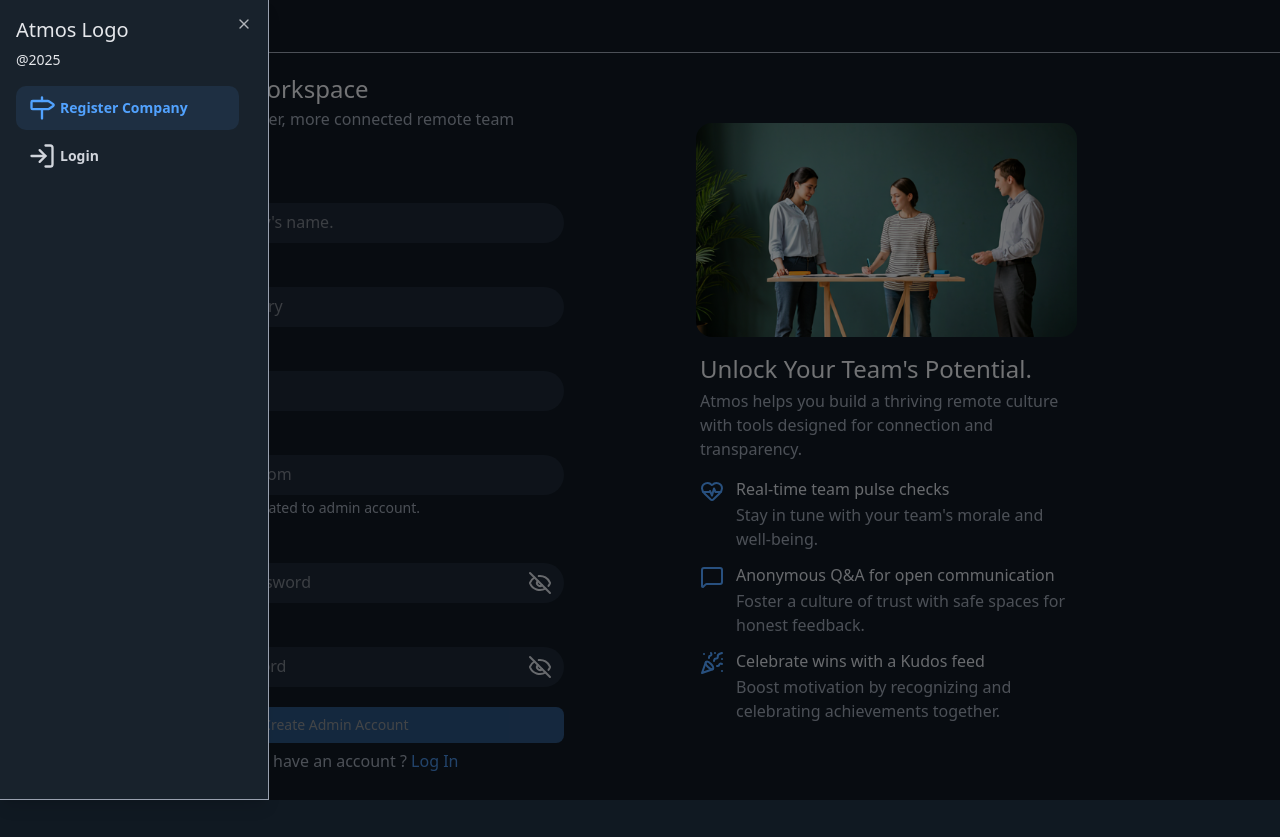
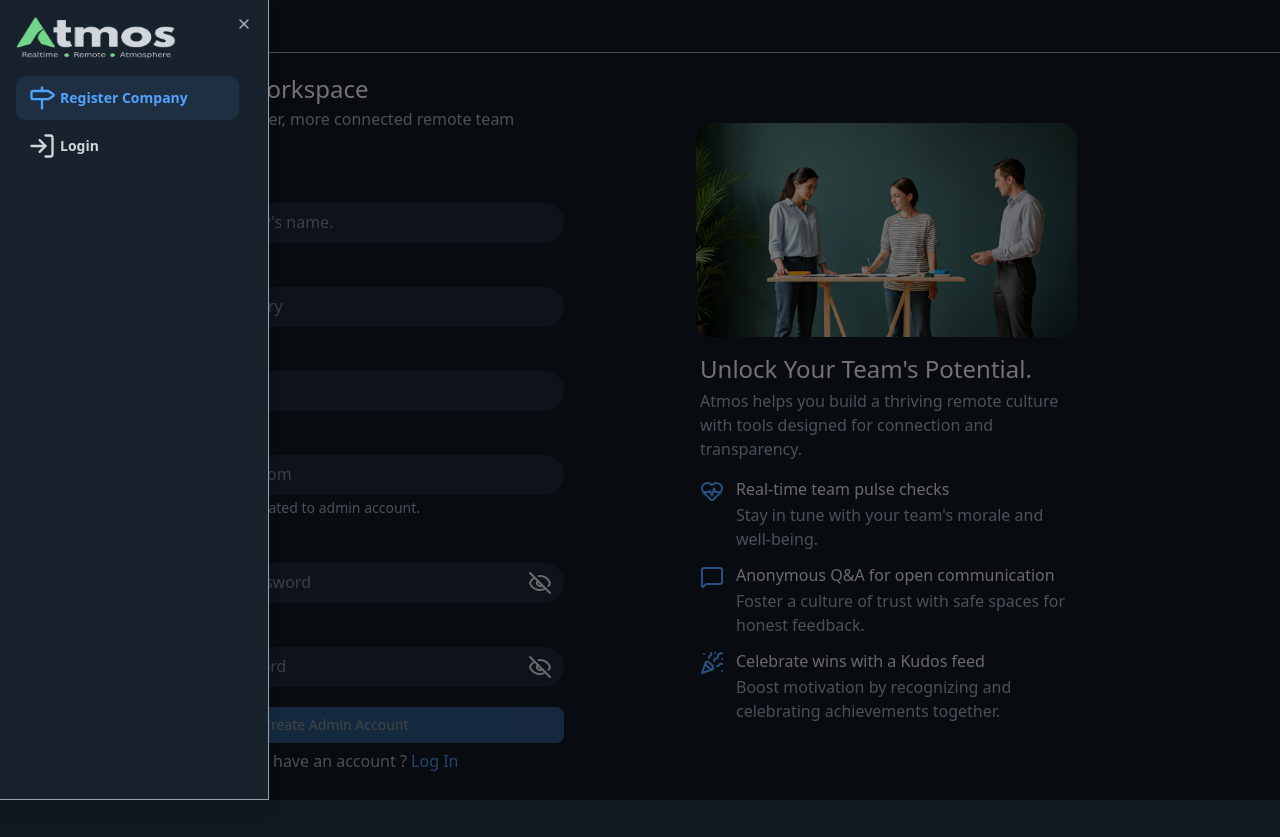
Before and after one commit to milan-2025/atmos-frontend-typescript, a React (Vite) app: page / in a window 1280 px wide. Both pictures are taken after a click on the icon 24 px from the left and 26 px from the top of the page. Built offline with nearby package versions, Linux system fonts and the light colour scheme; no server answers.

Commit message:
logo added and basic ui changes done

```diff
--- a/src/components/my-components/MyDrawer.tsx
+++ b/src/components/my-components/MyDrawer.tsx
@@ -1,7 +1,7 @@
 import {
   Sheet,
   SheetContent,
-  SheetDescription,
+  // SheetDescription,
   SheetHeader,
   SheetTitle,
 } from "@/components/ui/sheet"
@@ -14,6 +14,7 @@ import useAppDispatch from "@/hooks/useAppDispatch"
 import { handleLogout } from "@/store/authSlice"
 import { handleLocalStorageLogout } from "@/helpers/authentication"
 import { useNavigate } from "react-router"
+import logo from "../../assets/logo.png"
 
 const MyDrawer: React.FC<IMyDrawerProps> = ({
   isOpen,
@@ -39,12 +40,15 @@ const MyDrawer: React.FC<IMyDrawerProps> = ({
       <SheetContent
         className="bg-[#18222C] border-b border-gray-400 gap-0 md:w-[21vw] text-gray-100"
         side="left"
+        aria-describedby="navbar"
       >
-        <SheetHeader>
+        <SheetHeader aria-describedby="navbar">
           <SheetTitle className="text-gray-200 text-xl  font-medium">
-            Atmos Logo
+            <img src={logo} className="w-40 h-11" />
           </SheetTitle>
-          <SheetDescription className="text-gray-200">@2025</SheetDescription>
+          {/* <SheetDescription className="text-gray-200 text-sm">
+            @2025
+          </SheetDescription> */}
         </SheetHeader>
         <div
           onClick={handleclose}
--- a/src/components/my-components/SendKudoComponent.tsx
+++ b/src/components/my-components/SendKudoComponent.tsx
@@ -191,7 +191,7 @@ const SendKudoComponent: React.FC = () => {
           >
             <MyRadioBarButton
               title="Public"
-              text="Your kudo's identity will be visible to all team members."
+              text="Your kudo's identity will be visible to all others."
               isSelected={visibility == "Public"}
               onClick={() => {
                 setSelectedVisibility("Public")
@@ -199,7 +199,7 @@ const SendKudoComponent: React.FC = () => {
             />
             <MyRadioBarButton
               title="Private"
-              text="Add an anonymous Kudo only you and receiver knows who sent the kudo."
+              text="Send an anonymous Kudo, kudo's identity will be invisible to all others."
               isSelected={visibility == "Private"}
               onClick={() => {
                 setSelectedVisibility("Private")
```
Also changed, not shown: src/assets/logo.png.
